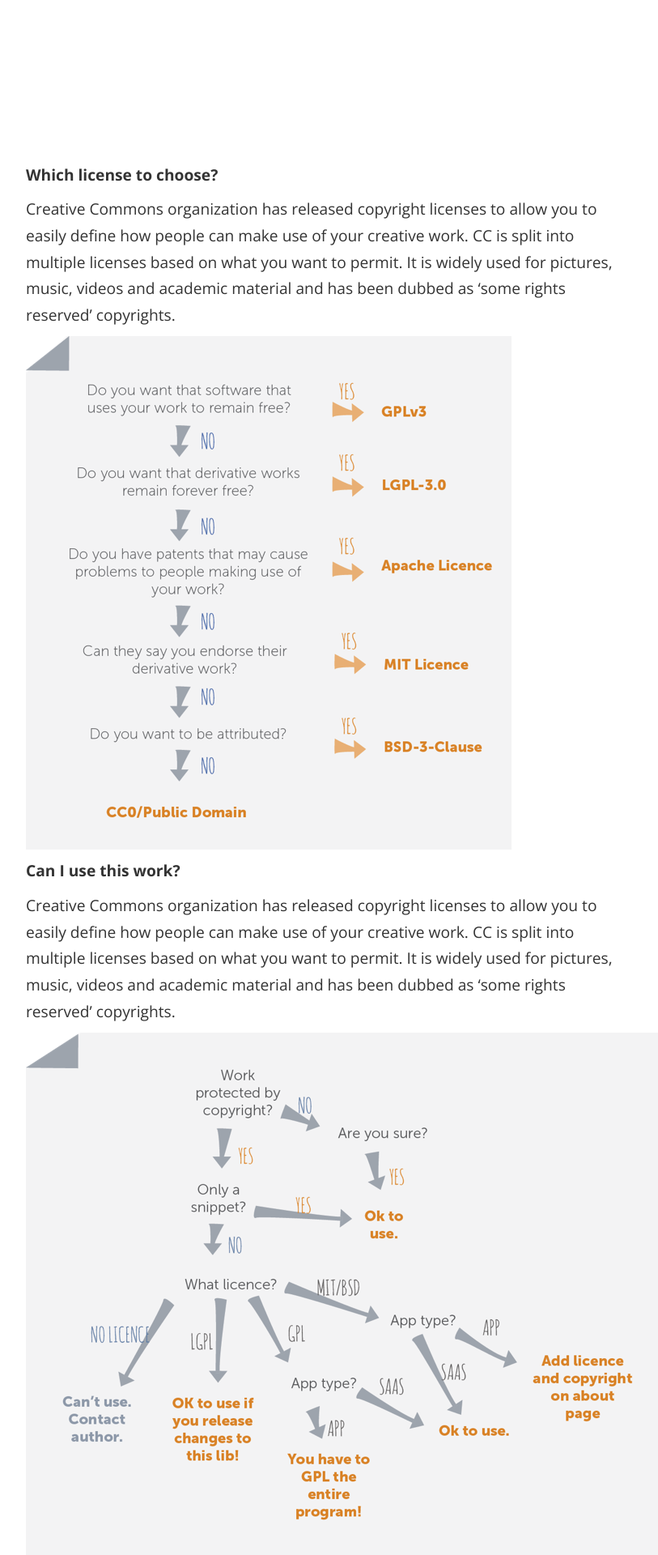
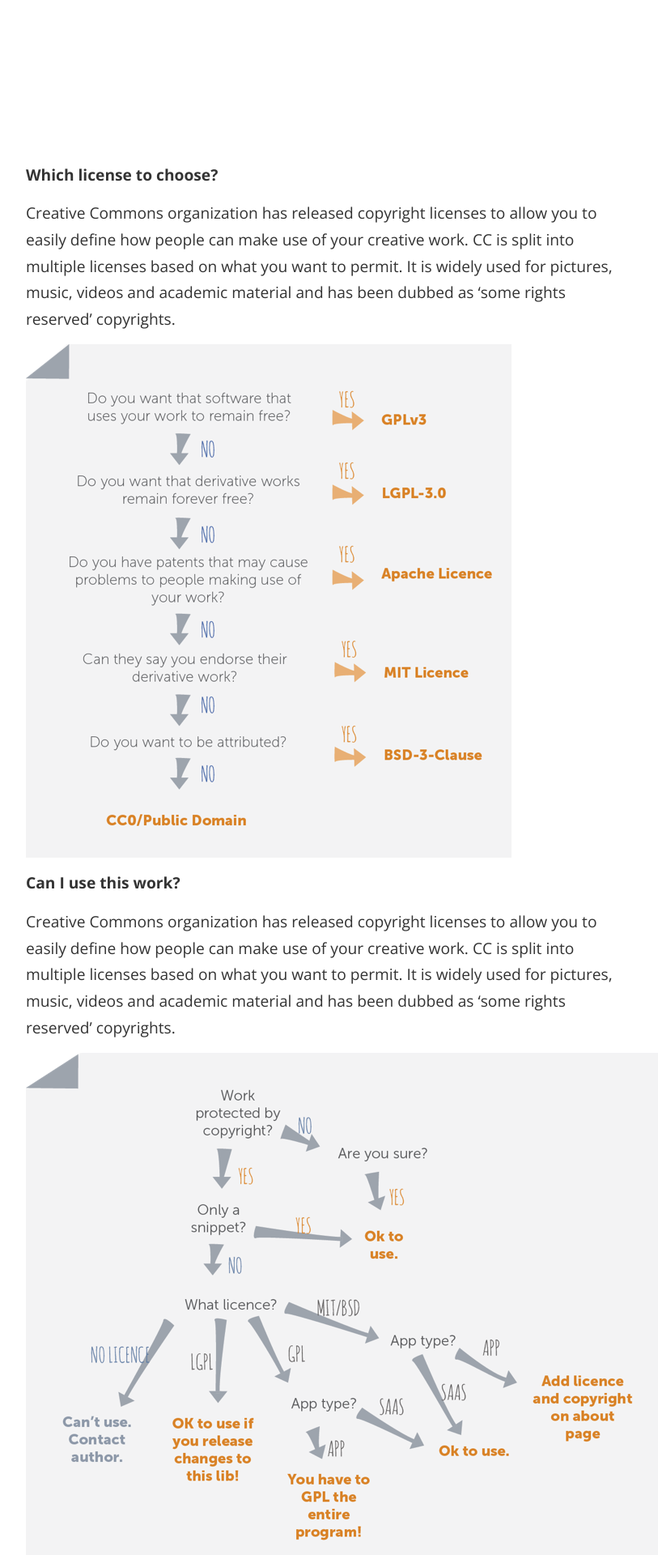
Before and after one commit to futurice/spiceprogram, a Jekyll site: the page built from choose/index.html, in a window 1280 px wide. Shown: the part 554-2474 px from the top of the page at 81% size, without its empty margins (233-1046 px from the left). Built offline with Jekyll 4.4.1, drawn with Linux system fonts in a browser that asks for light colours; nearby versions of some CDN libraries.

Commit message:
Update css.css

```diff
--- a/assets/css/css.css
+++ b/assets/css/css.css
@@ -334,6 +334,9 @@
   list-style-type: disc;
 }
 
+.article p {
+  margin: 0 0 15px;
+}
 .article > img {
   max-width: 500px;
 }
```
